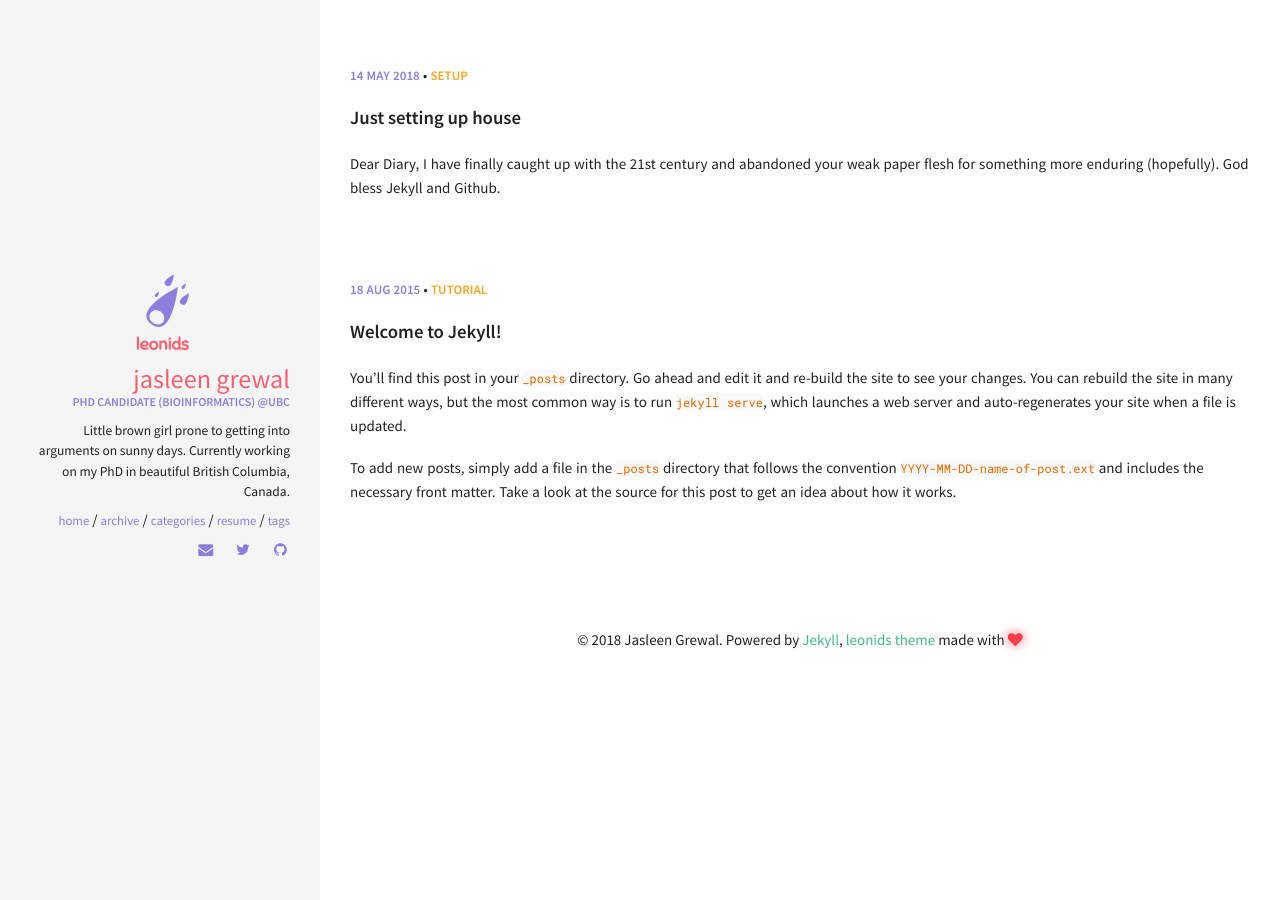
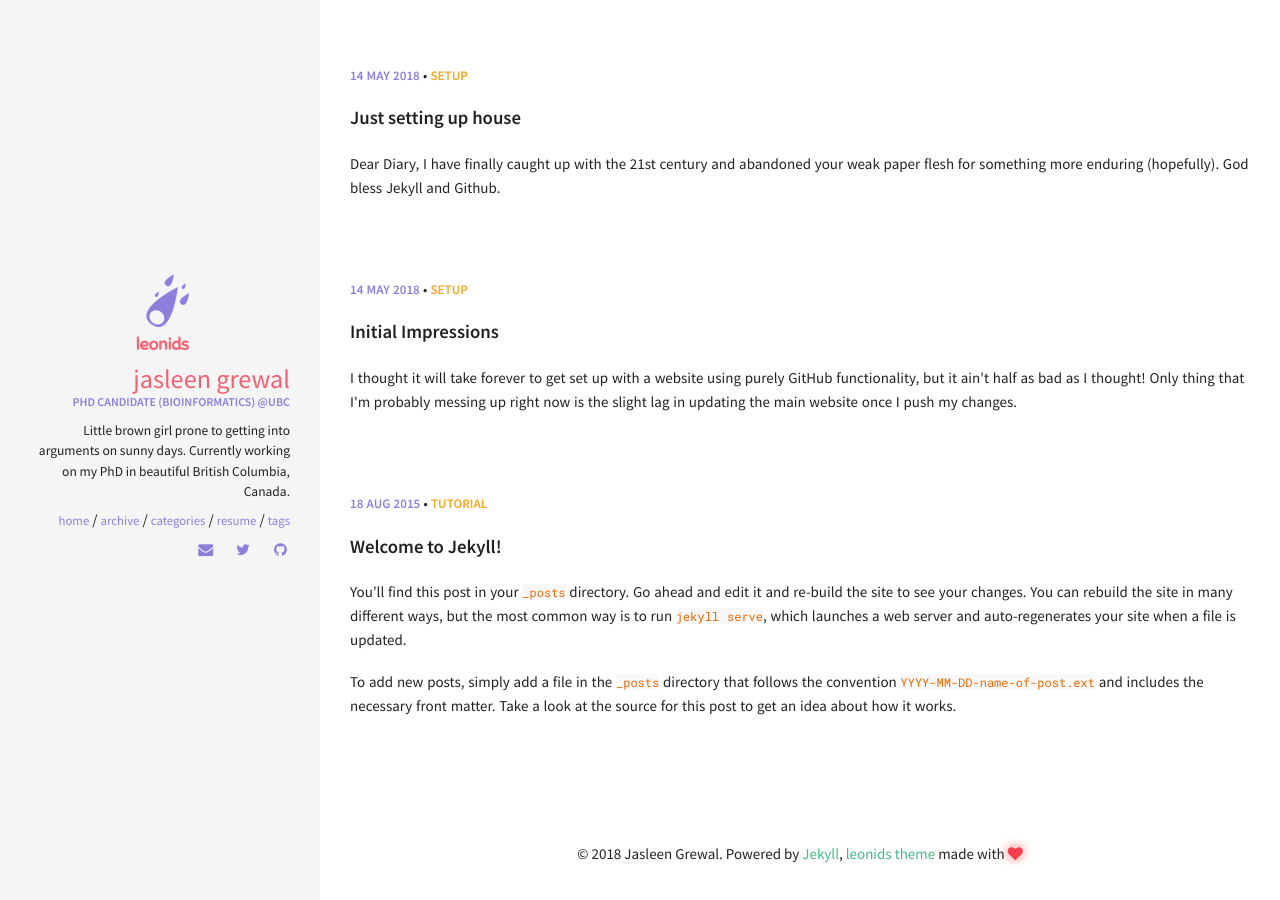
Before and after one commit to jasgrewal/jasgrewal.github.io, a Jekyll site: the page built from index.html, in a window 1280 px wide. Built offline with Jekyll 4.4.1, drawn with Linux system fonts in a browser that asks for light colours.

Commit message:
one page at a time

```diff
--- a/_config.yml
+++ b/_config.yml
@@ -6,7 +6,7 @@
 title: Jasleen's E-nook
 email: jgrewal@bcgsc.ca
 description: A simple and awesome blog theme powered by jekyll.
-url: https://jasgrewal.github.io/ # the base hostname & protocol for your site
+url: https://jasgrewal.github.io # the base hostname & protocol for your site
 keywords: ["Programming", "Python", "Jeykyll"]
 
 #
--- /dev/null
+++ b/_posts/2018-05-14-initial-impressions.md
@@ -0,0 +1,11 @@
+---
+layout: post
+title: Initial Impressions
+excerpt: "I thought it will take forever to get set up with a website using purely GitHub functionality, but it ain't half as bad as I thought! Only thing that I'm probably messing up right now is the slight lag in updating the main website once I push my changes. "
+categories: [setup]
+modified: 2018-05-14
+comments: true
+---
+
+I thought it will take forever to get set up with a website using purely GitHub functionality, but it ain't half as bad as I thought! Only thing that I'm probably messing up right now is the slight lag in updating the main website once I push my changes.
+The next bit in the plan is to update the graphics for this website solely using XML and SVG. Lately I've come to appreciate the power of SVG in image modifications a bit more, so hopefully this task will put my skills to test. And generally help me waste time while I wait for my models to be trained.....
```
